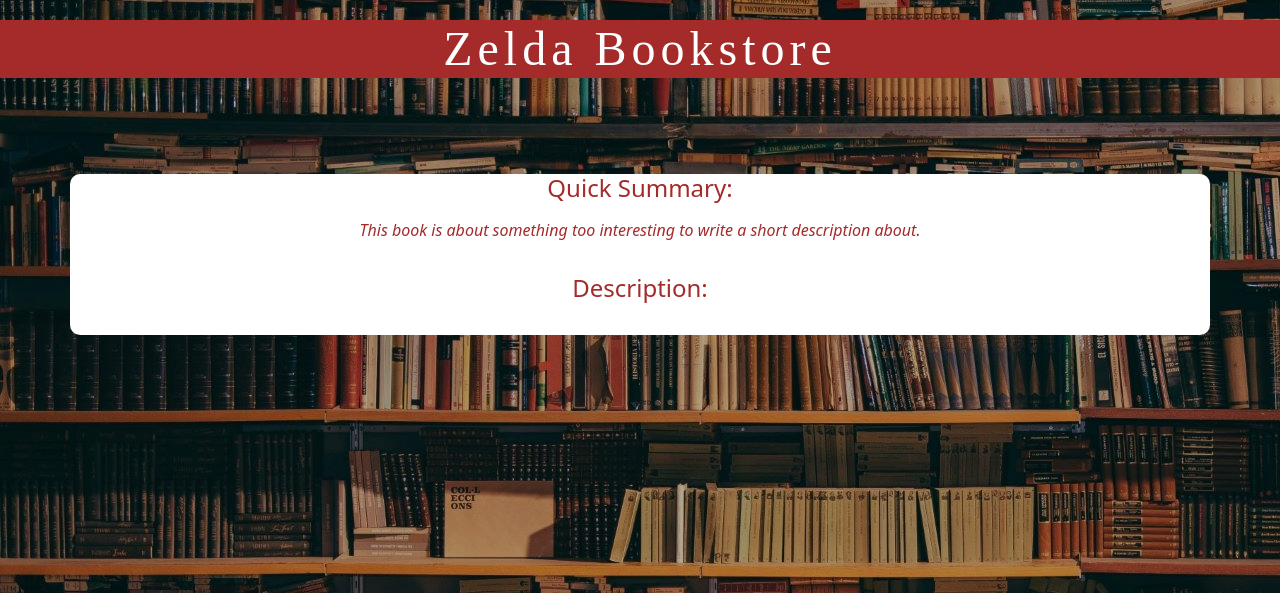
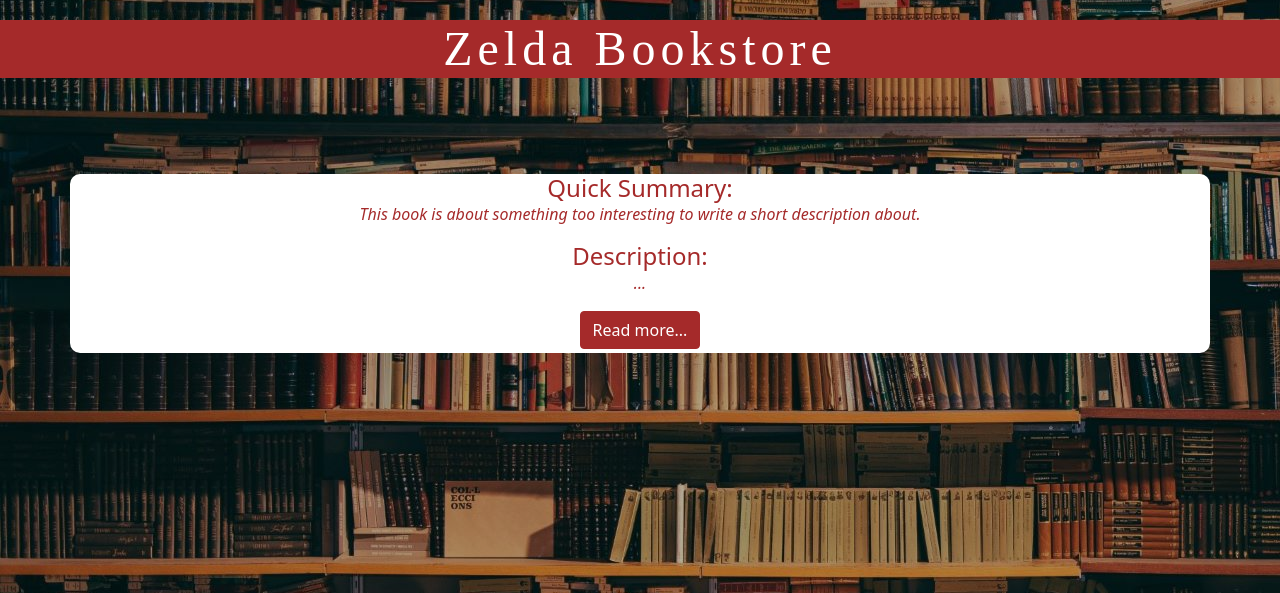
Before and after one commit to CHR-onicles/django_Bookstore, a Django app: template books/templates/books/detail.html in a window 1280 px wide. Shown: the part 56-649 px from the top of the page. Run offline with Django 3.2, Linux system fonts and the light colour scheme; the template is opened without the code that fills it, so the values that code supplies are empty.

Commit message:
trying to implement read more button

```diff
--- a/books/static/books/css/style.css
+++ b/books/static/books/css/style.css
@@ -79,12 +79,17 @@ h1 {
   background-color: white;
   color: brown;
   display: grid;
+  gap: 0;
   grid-template-columns: 1fr;
   border-radius: 10px;
   text-align: center;
+  align-items: flex-start;
 }
 
 .display-6 {
   font-size: 1.5em;
   font-weight: 400;
 }
+
+/* .read-more-btn {
+} */
--- /dev/null
+++ b/books/static/books/js/script.js
@@ -0,0 +1,15 @@
+function readMoreFunc() {
+  var dots = document.getElementById("dots");
+  var moreText = document.getElementById("more");
+  var btnText = document.getElementById("myBtn");
+
+  if (dots.style.display === "none") {
+    dots.style.display = "inline";
+    btnText.innerHTML = "Read more";
+    moreText.style.display = "none";
+  } else {
+    dots.style.display = "none";
+    btnText.innerHTML = "Read less";
+    moreText.style.display = "inline";
+  }
+}
--- a/books/templates/base.html
+++ b/books/templates/base.html
@@ -73,6 +73,7 @@
       integrity="sha384-MrcW6ZMFYlzcLA8Nl+NtUVF0sA7MsXsP1UyJoMp4YLEuNSfAP+JcXn/tWtIaxVXM"
       crossorigin="anonymous"
     ></script>
+    <script src="../static/books/js/script.js"></script>
     <!-- END SCRIPTS -->
   </body>
 </html>
--- a/books/templates/books/detail.html
+++ b/books/templates/books/detail.html
@@ -13,6 +13,7 @@
   {% endif %}
 
   <h6 class="display-6 mb-0">Description:</h6>
-  <p class="fst-italic">{{ book.longDescription }}</p>
+  <p class="fst-italic">{{ book.longDescription|truncatewords:"50"}} <span>...</span></p>
+  <button class="btn mb-1 read-more-btn">Read more...</button>
 </div>
 {% endblock content %}
```
